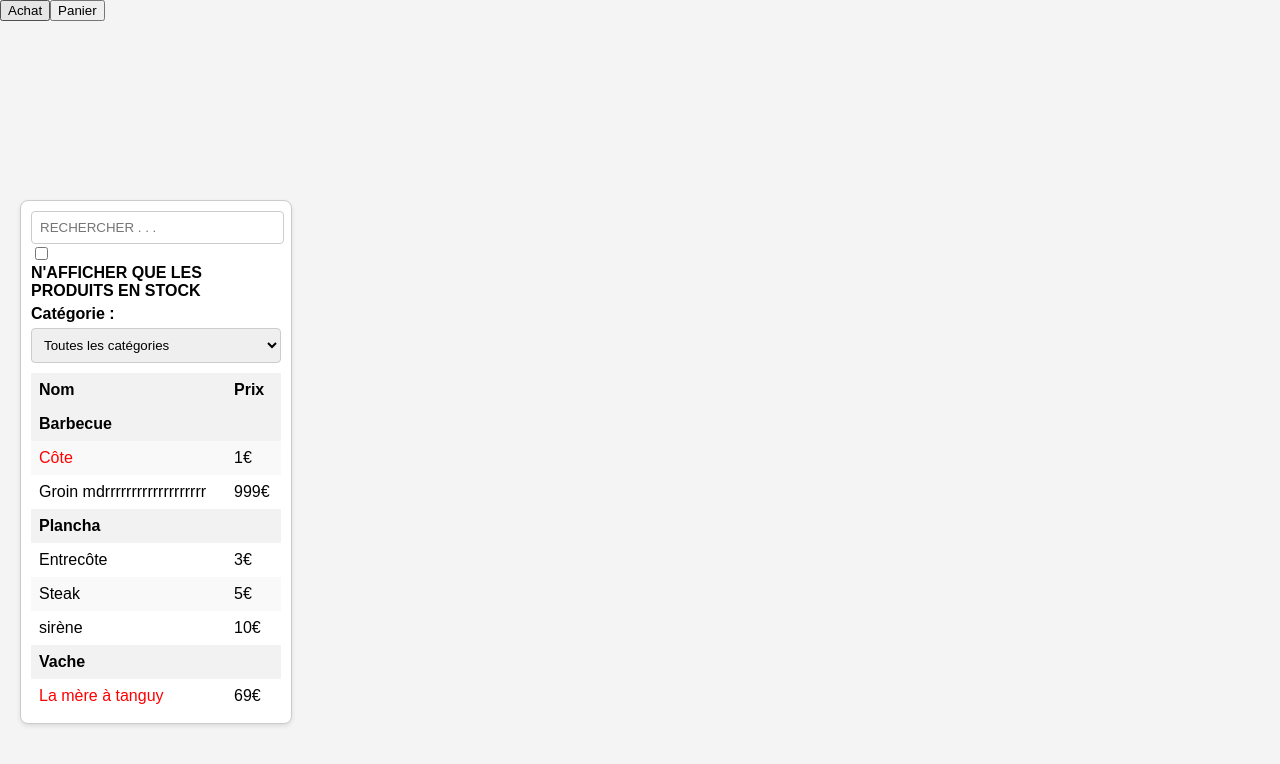
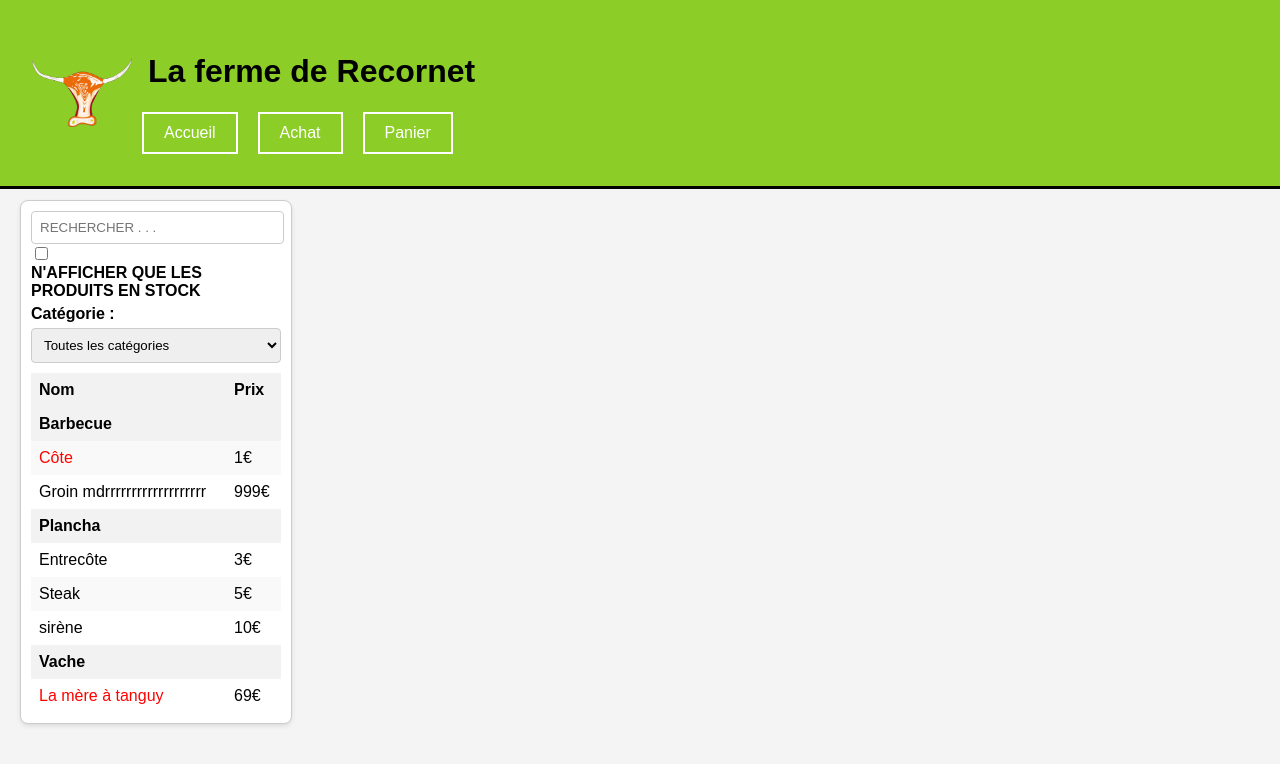
Before and after one commit to Sorohpsoe/WEB, a React (Create React App) app in the folder react_front/: page / in a window 1280 px wide. Shown: the top 764 px of the page. Built offline with nearby package versions, Linux system fonts and the light colour scheme.

Commit message:
Modif style banner and buttons

```diff
--- a/react_front/src/components/Banner.js
+++ b/react_front/src/components/Banner.js
@@ -1,13 +1,22 @@
-import '../styles/Banner.css'
-import logo from '../assets/logo.png'
+import React from 'react';
+import { useNavigate } from "react-router-dom";
+import '../styles/Banner.css';
+import logo from '../assets/logo.png';
 
 function Banner() {
+    const navigate = useNavigate();
     return (
         <div className='banner'>
             <img src={logo} alt="logo de la ferme de Recornet" className='banner-logo' />
-            <h1 className='banner-title'>La ferme de Recornet</h1>
+            <div className='banner-content'>
+                <h1 className='banner-title'>La ferme de Recornet</h1>
+                <div className='banner-buttons'>
+                    <button className='banner-button' onClick={() => {navigate("/");}}>Accueil</button>
+                    <button className='banner-button' onClick={() => {navigate("/achat");}}>Achat</button>
+                    <button className='banner-button' onClick={() => {navigate("/panier");}}>Panier</button>
+                </div>
+            </div>
         </div>
     )
 }
-
-export default Banner
+export default Banner;
--- a/react_front/src/components/pages/Achat.js
+++ b/react_front/src/components/pages/Achat.js
@@ -1,5 +1,4 @@
 import React from "react";
-import { useNavigate } from "react-router-dom";
 import IconeProduit from '../IconeProduit.js';
 import { image1, image2, image3 } from '../Images.js';
 import Banner from '../Banner'
@@ -7,9 +6,6 @@ import Banner from '../Banner'
 import '../../styles/Achat.css';
 
 function Achat() {
-
-  let index = 0
-  const navigate = useNavigate();
 
 
   const prix = [
@@ -24,22 +20,13 @@ function Achat() {
 
   return (
     <div>
-
-      <button
-        onClick={() => {navigate("/panier");}} >Panier
-      </button>
-
-      <button onClick={() => {navigate("/");}}>Accueil</button>
-
+      <Banner />
       <div className="icon-container">
         {prix.map((liste,idx) => (
 
-          <IconeProduit image={image3} liste={liste} index={index+idx}/>
-        ))}
+            <IconeProduit image={image3} liste={liste} index={index+idx}/>
+          ))}
       </div>
-
-
-      <Banner />
 
     </div>
   );
--- a/react_front/src/components/pages/Home.js
+++ b/react_front/src/components/pages/Home.js
@@ -1,19 +1,11 @@
 import React from "react";
-import { useNavigate } from "react-router-dom";
+import Banner from '../Banner'
+
 
 function Home() {
-
-  const navigate = useNavigate();
-
   return (
     <div>
-      <button
-        onClick={() => {navigate("/achat");}} >Achat
-      </button>
-
-      <button
-        onClick={() => {navigate("/panier");}} >Panier
-      </button>
+      <Banner />
 
     </div>
   );
--- a/react_front/src/components/pages/Panier.js
+++ b/react_front/src/components/pages/Panier.js
@@ -8,7 +8,6 @@ import image from '../../assets/steak.jpg';
 
 function Panier() {
 
-  const navigate = useNavigate();
   const templateID = "template_3ns12gc"
   const serviceID = "service_yt825eq"
   const userID = "WhJD9B8oAATOEHYRGnope"
@@ -35,15 +34,16 @@ function Panier() {
   };
 
   return (
-    <div className="panier-container">
-      <button className="button-accueil" onClick={() => {navigate("/");}}>Accueil </button>
-
+    <div>
+      <Banner />
+      <div className="panier-container"></div>
       <h2 className="panier-title">Panier</h2>
 
-      <div className="panier-items">
+      <div className="panier-items"></div>
+
       {panierclient.map((produit) => (
         <div key={produit.id} className="panier-item">
-            <img src={image} alt="Steak" className="item-image"/>
+          <img src={image} alt="Steak" className="item-image" />
           <div className="item-details">
             <h3 className="item-title">{produit.titre}</h3>
             <p className="item-price">Prix indicatif : {produit.prix}€</p>
@@ -53,8 +53,6 @@ function Panier() {
           </div>
         </div>
       ))}
-      </div>
-
       <button className="button-valider-panier" onClick={envoyerEmail}>Valider Panier</button>
     </div>
   );
--- a/react_front/src/styles/Banner.css
+++ b/react_front/src/styles/Banner.css
@@ -18,3 +18,19 @@
 	height: 69px;
 	width: 100px;
 }
+
+.banner-button {
+    background-color: transparent;
+    border: 2px solid white;
+    color: white;
+    padding: 10px 20px;
+    margin: 0 10px;
+    font-size: 16px;
+    cursor: pointer;
+    transition: all 0.3s ease;
+}
+
+.banner-button:hover {
+    background-color: white;
+    color: rgb(140, 206, 39);
+}
```
Lines whose indentation alone changed are shown as unchanged.
